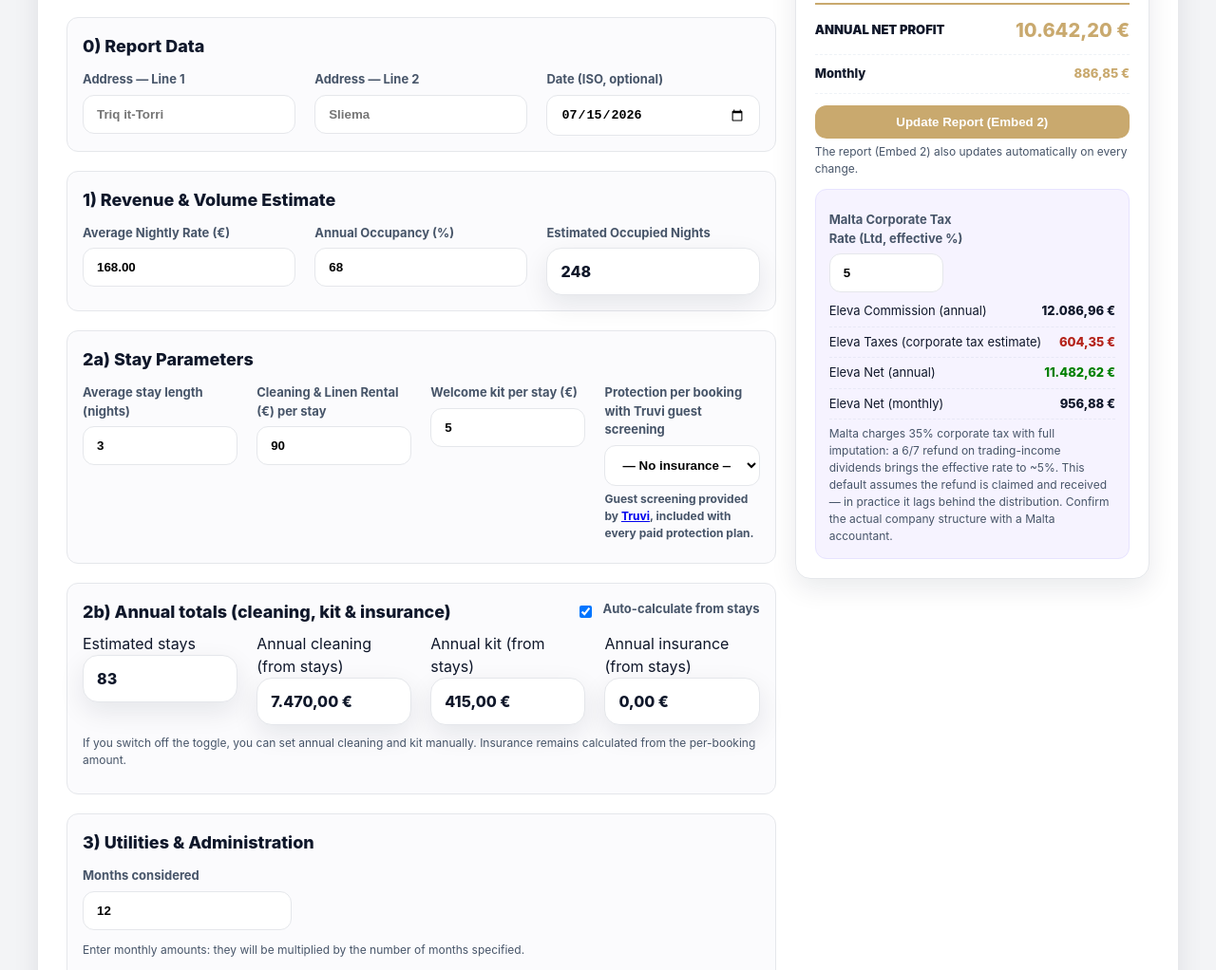
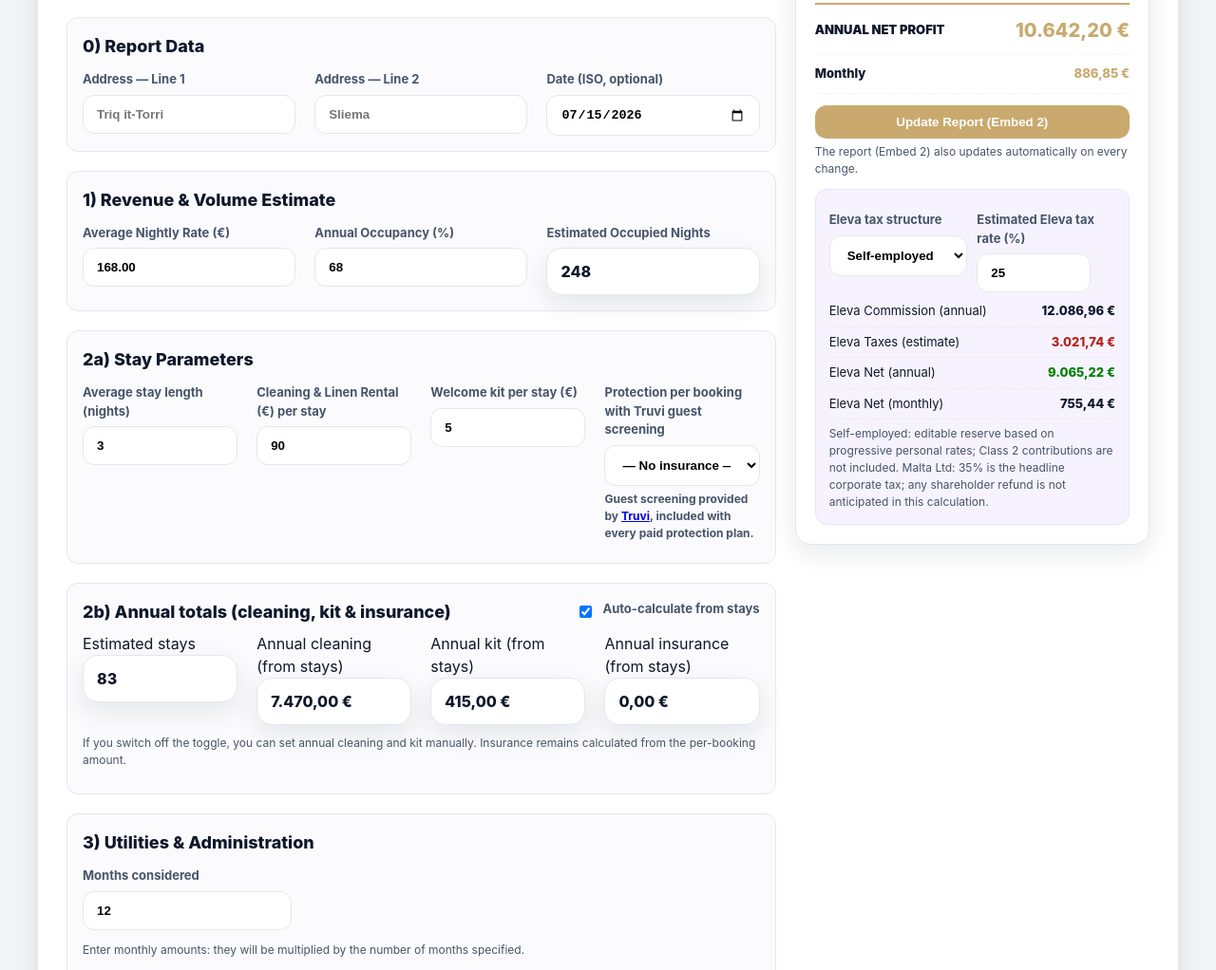
Before and after one commit to ShortLetMalta/proposal-calculator, a website: page index.html in a window 1280 px wide. Shown: the part 1702-2724 px from the top of the page at 95% size. Drawn offline with Linux system fonts and the light colour scheme; no server answers.

Commit message:
Add Eleva tax structure selector

```diff
--- a/i18n.js
+++ b/i18n.js
@@ -359,12 +359,15 @@
       'calc.reportNote':          'Il report (Embed 2) si aggiorna anche in automatico ad ogni modifica.',
 
       // Eleva admin
-      'calc.ovIres':              'Aliquota Corporate Tax Malta (Ltd, effettiva %)',
+      'calc.elevaTaxMode':        'Struttura fiscale Eleva',
+      'calc.elevaTaxSelf':        'Self-employed individual — riserva fiscale 25% (default)',
+      'calc.elevaTaxLtd':         'Malta Ltd — corporate tax headline 35%',
+      'calc.ovIres':              'Aliquota fiscale Eleva stimata (%)',
       'calc.ovComm':              'Commissione Eleva (annua)',
-      'calc.ovTasse':             'Tasse Eleva (stima corporate tax)',
+      'calc.ovTasse':             'Tasse Eleva (stima)',
       'calc.ovNettoAnno':         'Netto Eleva (annuo)',
       'calc.ovNettoMese':         'Netto Eleva (mensile)',
-      'calc.ovNettoNote':         'Malta applica corporate tax 35% con full imputation: refund 6/7 su utili da attività commerciale distribuiti come dividendi → carico effettivo ~5%. Il default qui assume rifusione richiesta e ottenuta; nella realtà arriva dopo la distribuzione, con un ritardo temporale. Verifica con il commercialista maltese la struttura societaria effettiva.',
+      'calc.ovNettoNote':         'Self-employed: riserva modificabile basata sulle aliquote personali progressive; i contributi Class 2 non sono inclusi. Malta Ltd: il 35% è la corporate tax headline; l\'eventuale shareholder refund non è anticipato nel calcolo.',
 
       // toolbar / print
       'calc.btnPrint':            'Stampa / PDF',
@@ -770,12 +773,15 @@
       'calc.reportNote':          'The report (Embed 2) also updates automatically on every change.',
 
       // Eleva admin
-      'calc.ovIres':              'Malta Corporate Tax Rate (Ltd, effective %)',
+      'calc.elevaTaxMode':        'Eleva tax structure',
+      'calc.elevaTaxSelf':        'Self-employed individual — 25% tax reserve (default)',
+      'calc.elevaTaxLtd':         'Malta Ltd — 35% headline corporate tax',
+      'calc.ovIres':              'Estimated Eleva tax rate (%)',
       'calc.ovComm':              'Eleva Commission (annual)',
-      'calc.ovTasse':             'Eleva Taxes (corporate tax estimate)',
+      'calc.ovTasse':             'Eleva Taxes (estimate)',
       'calc.ovNettoAnno':         'Eleva Net (annual)',
       'calc.ovNettoMese':         'Eleva Net (monthly)',
-      'calc.ovNettoNote':         'Malta charges 35% corporate tax with full imputation: a 6/7 refund on trading-income dividends brings the effective rate to ~5%. This default assumes the refund is claimed and received — in practice it lags behind the distribution. Confirm the actual company structure with a Malta accountant.',
+      'calc.ovNettoNote':         'Self-employed: editable reserve based on progressive personal rates; Class 2 contributions are not included. Malta Ltd: 35% is the headline corporate tax; any shareholder refund is not anticipated in this calculation.',
 
       // toolbar / print
       'calc.btnPrint':            'Print / PDF',
--- a/index.html
+++ b/index.html
@@ -379,13 +379,19 @@
         <!-- Riepilogo Eleva -->
         <div class="ov-admin">
           <div class="grp">
-            <label><span data-i18n="calc.ovIres">Aliquota Corporate Tax Malta (Ltd, effettiva %)</span><input type="number" id="aliquotaCorporateMalta" value="5" min="0" max="35" step="0.1" oninput="calculateProfit()"></label>
+            <label><span data-i18n="calc.elevaTaxMode">Struttura fiscale Eleva</span>
+              <select id="elevaTaxMode" onchange="handleElevaTaxModeChange()">
+                <option value="self-employed" data-i18n="calc.elevaTaxSelf">Self-employed individual — riserva fiscale 25% (default)</option>
+                <option value="malta-ltd" data-i18n="calc.elevaTaxLtd">Malta Ltd — corporate tax headline 35%</option>
+              </select>
+            </label>
+            <label><span data-i18n="calc.ovIres">Aliquota fiscale Eleva stimata (%)</span><input type="number" id="aliquotaCorporateMalta" value="25" min="0" max="100" step="0.1" oninput="calculateProfit()"></label>
           </div>
           <div class="row"><span data-i18n="calc.ovComm">Commissione Eleva (annua)</span><strong id="outputPmLordo">€ 0,00</strong></div>
-          <div class="row"><span data-i18n="calc.ovTasse">Tasse Eleva (stima corporate tax)</span><strong class="bad" id="outputPmTasse">€ 0,00</strong></div>
+          <div class="row"><span data-i18n="calc.ovTasse">Tasse Eleva (stima)</span><strong class="bad" id="outputPmTasse">€ 0,00</strong></div>
           <div class="row"><span data-i18n="calc.ovNettoAnno"><b>Netto Eleva (annuo)</b></span><strong style="color:green" id="outputPmNetto">€ 0,00</strong></div>
           <div class="row"><span data-i18n="calc.ovNettoMese">Netto Eleva (mensile)</span><strong id="outputPmNettoMensile">€ 0,00</strong></div>
-          <div class="note" data-i18n="calc.ovNettoNote">Malta applica corporate tax 35% con full imputation: refund 6/7 su utili da attività commerciale distribuiti come dividendi → carico effettivo ~5%. Il default qui assume rifusione richiesta e ottenuta; nella realtà la rifusione arriva dopo la distribuzione dei dividendi, con un ritardo temporale. Verifica con il commercialista maltese la struttura societaria effettiva.</div>
+          <div class="note" data-i18n="calc.ovNettoNote">Self-employed: riserva modificabile basata sulle aliquote personali progressive; i contributi Class 2 non sono inclusi. Malta Ltd: il 35% è la corporate tax headline; l'eventuale shareholder refund non è anticipato nel calcolo.</div>
         </div>
       </div>
     </div>
--- a/script-calcolatore.js
+++ b/script-calcolatore.js
@@ -76,6 +76,13 @@ function handleOwnerTaxModeChange(){
   const mode = document.getElementById('ownerTaxMode')?.value || 'article-31d';
   const rate = document.getElementById('percentualeCedolare');
   if(rate && mode === 'article-31d') rate.value = '15';
+  calculateProfit();
+}
+
+function handleElevaTaxModeChange(){
+  const mode = document.getElementById('elevaTaxMode')?.value || 'self-employed';
+  const rate = document.getElementById('aliquotaCorporateMalta');
+  if(rate) rate.value = mode === 'malta-ltd' ? '35' : '25';
   calculateProfit();
 }
 
@@ -1305,13 +1312,11 @@ function calculateProfit(){
   }
   $set('outputUtileNetto', fmtEUR(utileAnn));      $set('outputUtileMensile', fmtEUR(utileMese));
 
-  // 10) Eleva Malta (Malta Ltd) — stima corporate tax. "OV"/"PM" ids below are
-  // legacy internal names carried over from the Owner Value original build.
-  // Malta corporate tax is a flat 35%, but the full imputation system refunds
-  // 6/7ths of tax paid on trading-income dividends once distributed to
-  // shareholders, netting an effective ~5%. Default here assumes the refund is
-  // claimed and received — in practice it lags behind the distribution.
-  const corporateMalta = ($g('aliquotaCorporateMalta') ? num('aliquotaCorporateMalta') : 5) / 100;
+  // 10) Eleva tax reserve. The current self-employed structure defaults to a
+  // 25% editable reserve; Malta Ltd uses the 35% headline corporate rate.
+  // Class 2 SSC and any later shareholder refund are deliberately excluded.
+  const elevaTaxMode = $g('elevaTaxMode')?.value || 'self-employed';
+  const corporateMalta = ($g('aliquotaCorporateMalta') ? num('aliquotaCorporateMalta') : 25) / 100;
   const ovTasse = costoPmNetto * corporateMalta;
   const ovNetto = costoPmNetto - ovTasse;
   const ovNettoMens = ovNetto / 12;
```
